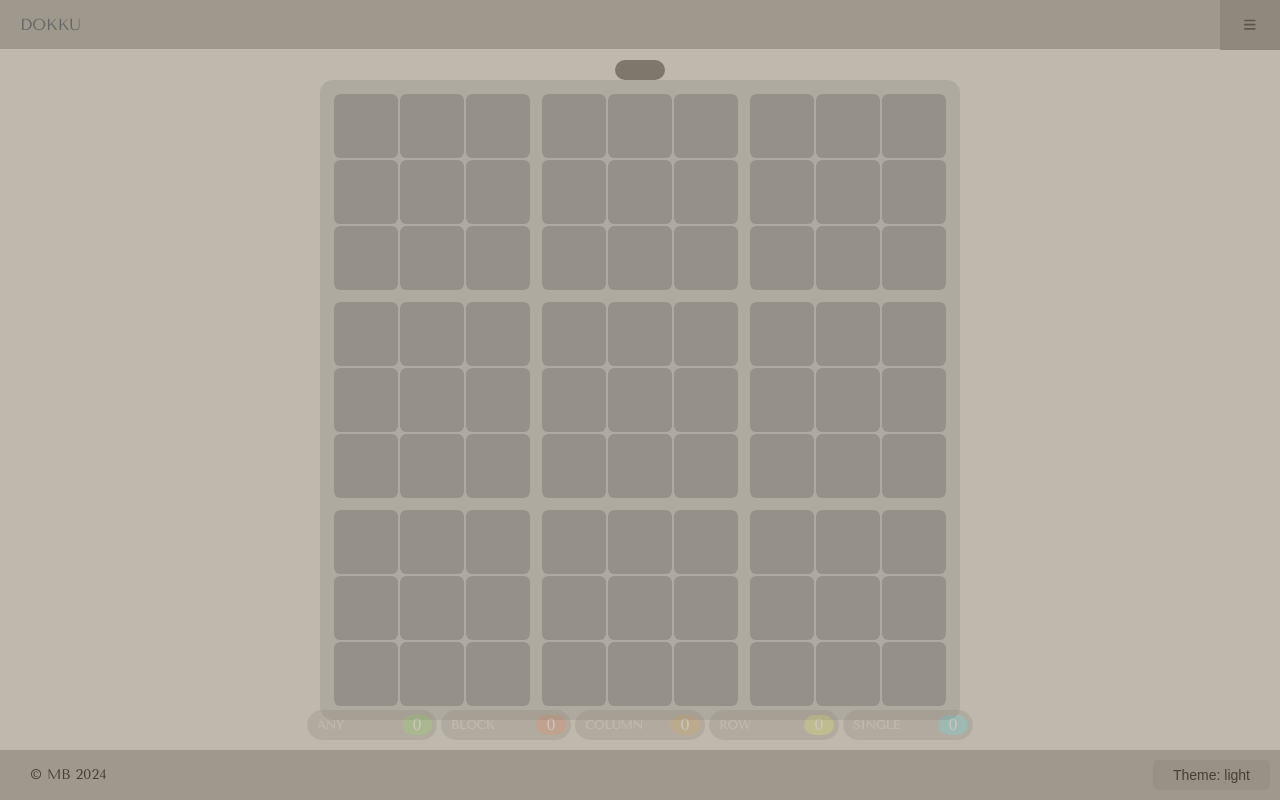
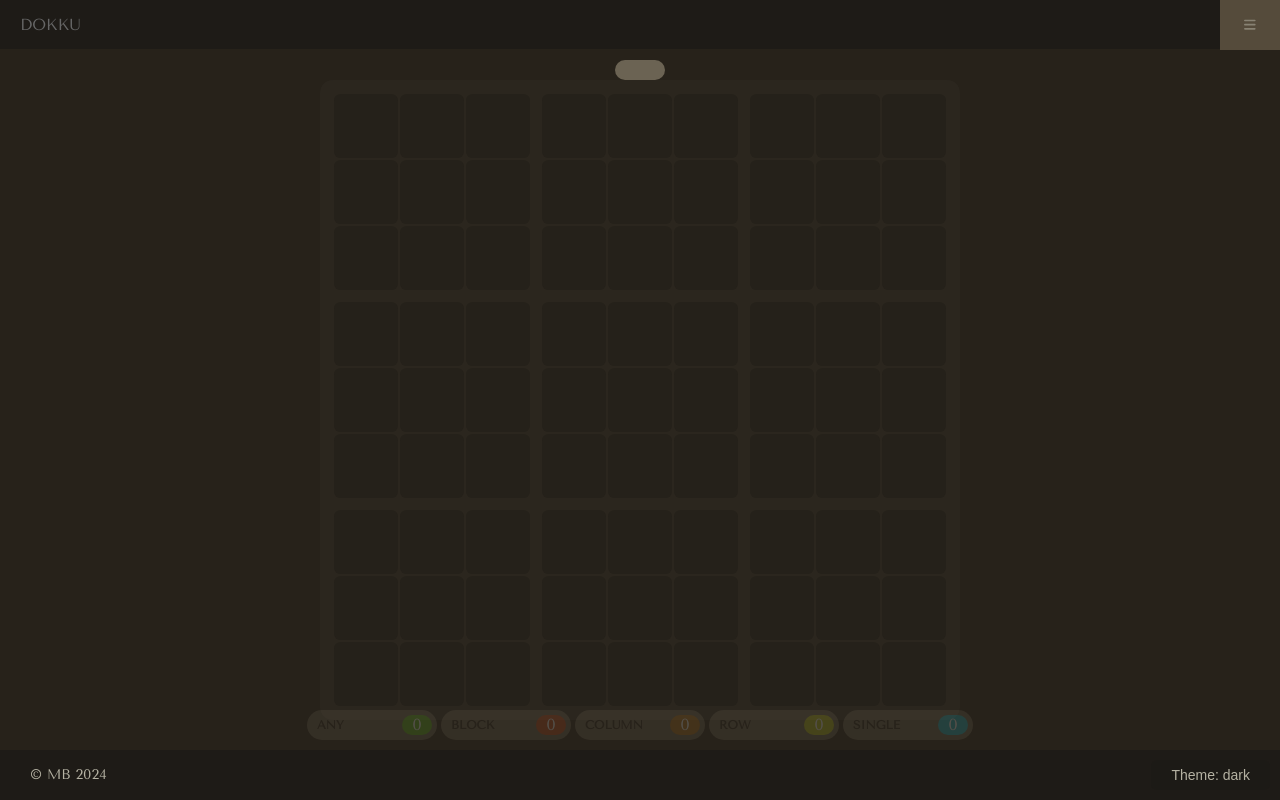
Before and after one commit to moggsterb/dokku, a Next.js app: page /play in a window 1280 px wide. Built offline with nearby package versions, Linux system fonts and the light colour scheme; a web font is replaced by a local one.

Commit message:
Style tweaks for resp

```diff
--- a/src/app/globals.scss
+++ b/src/app/globals.scss
@@ -74,8 +74,16 @@ body {
   }
 }
 
+@media only screen and (min-width: 900px) and (orientation: portrait) {
+  :root {
+    --pixel-size: 15px;
+    --grid-size: 800px;
+    --cell-value-size: 30px;
+  }
+}
+
 /* Large devices (desktops, 1024px and up) */
-@media only screen and (min-width: 1024px) {
+@media only screen and (min-width: 1024px) and (orientation: landscape) {
   :root {
     --pixel-size: 15px;
     --grid-size: 640px;
@@ -84,7 +92,7 @@ body {
 }
 
 /* XXLarge devices (larger desktops, 1440px and up) */
-@media only screen and (min-width: 1440px) {
+@media only screen and (min-width: 1440px) and (orientation: landscape) {
   :root {
     --grid-size: 750px;
   }
--- a/src/app/layout.tsx
+++ b/src/app/layout.tsx
@@ -21,7 +21,7 @@ export default function RootLayout({
   return (
     <html lang='en' suppressHydrationWarning>
       <body>
-        <ThemeProvider enableSystem={false}>
+        <ThemeProvider enableSystem={false} defaultTheme='dark'>
           <>
             <div className='content'>
               <Header />
--- a/src/components/Grid.module.scss
+++ b/src/components/Grid.module.scss
@@ -19,8 +19,9 @@
   padding: var(--selector-grid-padding);
   border-radius: var(--selector-grid-padding);
   transition: background 0.25s ease-in;
-  &:hover {
-    background: rgba(160, 160, 160, 0.3);
-    cursor: pointer;
-  }
 }
+
+.gridHoverable:hover {
+  background: rgba(160, 160, 160, 0.3);
+  cursor: pointer;
+}
--- a/src/components/Grid.tsx
+++ b/src/components/Grid.tsx
@@ -1,11 +1,12 @@
-import { ICell, IEnneads, IGrid, SolveType } from '@/utils/types';
+import { IGrid, SolveType } from '@/utils/types';
 import Cell from './Cell';
-import { Dispatch, SetStateAction, useContext } from 'react';
-import GridStatus from './GridStatus';
+import { Dispatch } from 'react';
 
 import styles from './Grid.module.scss';
 import { displayCell, isCellSolveable } from '@/utils/display';
 import { GridActions } from '@/utils/grid';
+
+import { isBrowser } from 'react-device-detect';
 
 interface Props {
   grid: IGrid;
@@ -99,7 +100,9 @@ const Grid = ({ grid, showCandidates, showHints, gridDispatch }: Props) => {
   };
 
   const gridStyle = `${styles.grid} ${
-    gridStatus === 'selector' ? styles.gridSelector : ''
+    gridStatus === 'selector'
+      ? `${styles.gridSelector} ${isBrowser ? styles.gridHoverable : ''}`
+      : ''
   }`;
 
   return (
--- a/src/components/Narrator.module.scss
+++ b/src/components/Narrator.module.scss
@@ -12,9 +12,16 @@
     color: var(--theme-09);
     background: var(--theme-06);
     padding: 10px 25px;
-    border-radius: 10px;
+    border-radius: 9999px;
     text-align: center;
     margin-top: 0;
+    text-transform: uppercase;
+    font-weight: bold;
+    font-size: 10px;
+
+    @media only screen and (min-width: 640px) {
+      font-size: 12px;
+    }
   }
 
   em {
--- a/src/components/SolveController.module.scss
+++ b/src/components/SolveController.module.scss
@@ -1,5 +1,4 @@
 .wrapper {
-  background: #00000030;
   color: var(--theme-09);
   background: var(--theme-06);
   display: flex;
```
